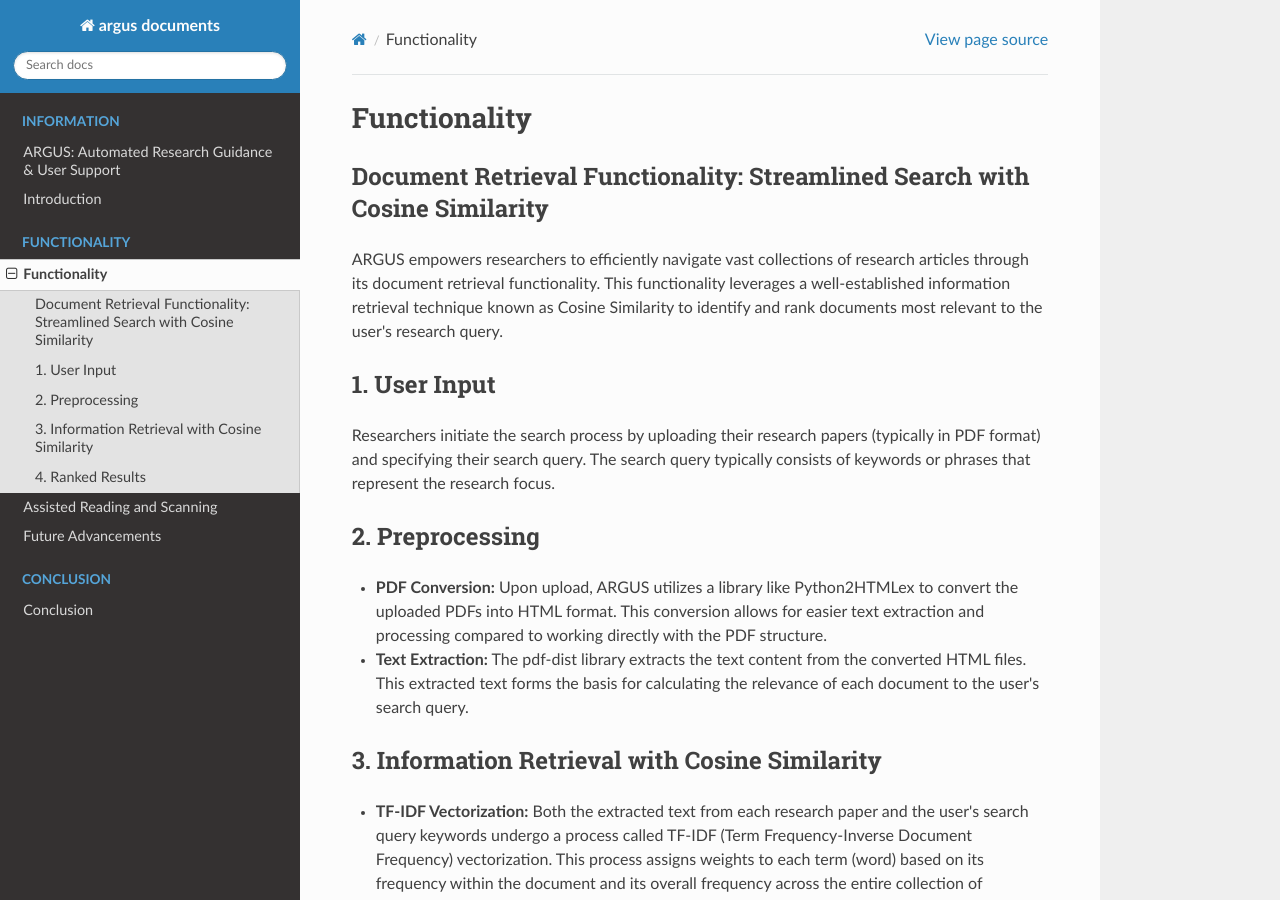
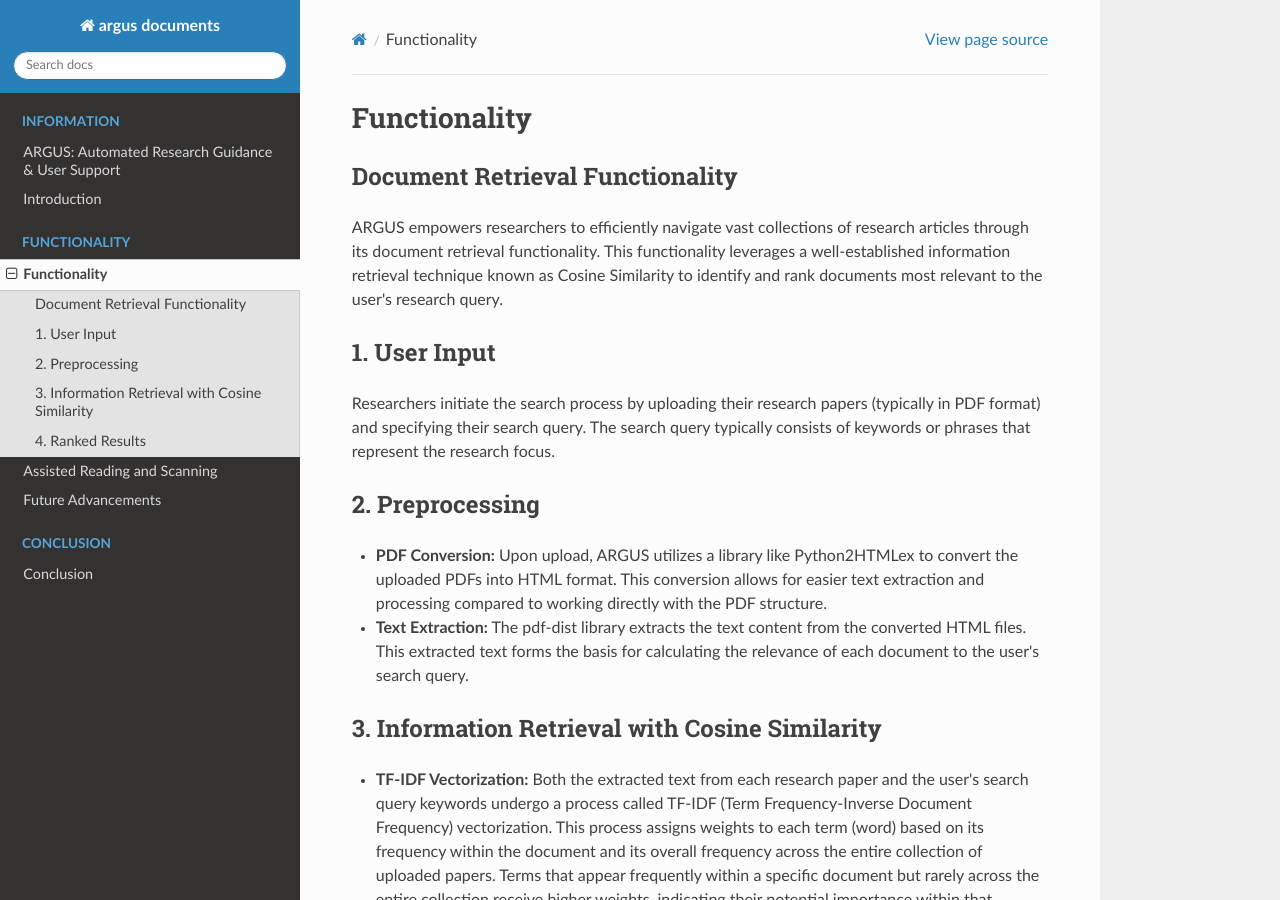
Before and after one commit to ashishsutariya/Documentation-Argus, a Sphinx documentation site: the page built from source/pages/functionality.rst, in a window 1280 px wide and 900 px high. Built offline with Sphinx 7.4.7 and the Read the Docs theme 2.0.0, drawn with Linux system fonts in a browser that asks for light colours; pages that are not in the unit, such as notebooks, are missing from menus.

Commit message:
architecture update

```diff
--- a/source/pages/functionality.rst
+++ b/source/pages/functionality.rst
@@ -2,7 +2,7 @@
 Functionality
 ==============
 
-Document Retrieval Functionality: Streamlined Search with Cosine Similarity
+Document Retrieval Functionality
 ----------------------------------------------------------------------------
 
 ARGUS empowers researchers to efficiently navigate vast collections of research articles through its document retrieval functionality. This functionality leverages a well-established information retrieval technique known as Cosine Similarity to identify and rank documents most relevant to the user's research query.
```
